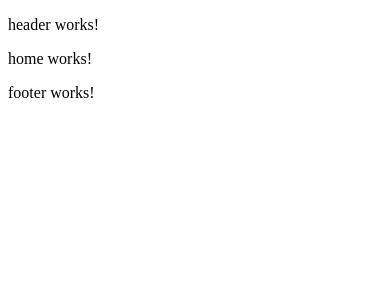
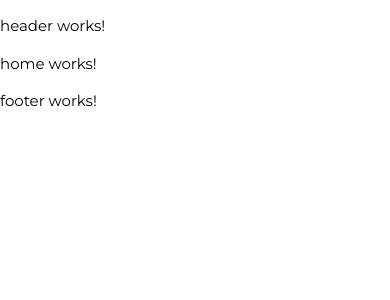
Before and after one commit to lucascaovilla/lucascaovilla-portfolio-front, an Angular app: page / in a window 390 px wide. Shown: the top 300 px of the page. Built offline with nearby package versions, Linux system fonts and the light colour scheme.

Commit message:
Adding global styles to the application.

```diff
--- a/src/styles.scss
+++ b/src/styles.scss
@@ -1 +1,83 @@
-/* You can add global styles to this file, and also import other style files */
+/**
+* SCSS file to hold styles that apply across the application
+*/
+
+@import url("https://fonts.googleapis.com/css2?family=Cormorant+Garamond:wght@300;400&family=Montserrat:wght@200;400;600;800&display=swap");
+
+html,
+body {
+  font-family: "Montserrat", sans-serif;
+  height: 100%;
+  margin: 0;
+  overflow-x: hidden;
+  padding: 0;
+  width: 100%;
+  scroll-behavior: smooth;
+}
+figure {
+  margin: 0;
+}
+section {
+  position: relative;
+  width: 100vw;
+}
+h1 {
+  font-family: "Montserrat", serif;
+  font-size: 5.5rem;
+  font-weight: 400;
+  line-height: 0.9;
+  margin: 0;
+  margin-bottom: 12px;
+}
+h2 {
+  font-size: 2rem;
+  font-weight: 400;
+  margin: 0;
+}
+h3 {
+  font-weight: 400;
+  font-size: 1.25rem;
+  margin: 0;
+}
+p {
+  font-size: 18px;
+  line-height: 1.5;
+  margin-bottom: 0;
+  font-weight: 400;
+  &.small {
+    font-size: 15px;
+  }
+  &.large {
+    font-size: 24px;
+  }
+}
+a {
+  color: black;
+  text-decoration: none;
+  &:hover {
+    color: #2c2c2c;
+  }
+}
+@media screen and (max-width: 767px) {
+  h1 {
+    font-size: 2.5rem;
+  }
+  h2 {
+    font-size: 1.5rem;
+  }
+  h3 {
+    font-size: 1rem;
+  }
+  p {
+    font-size: 15px;
+    &.small {
+      font-size: 12px;
+    }
+    &.large {
+      font-size: 18px;
+    }
+  }
+  a {
+    font-size: 15px;
+  }
+}
```
